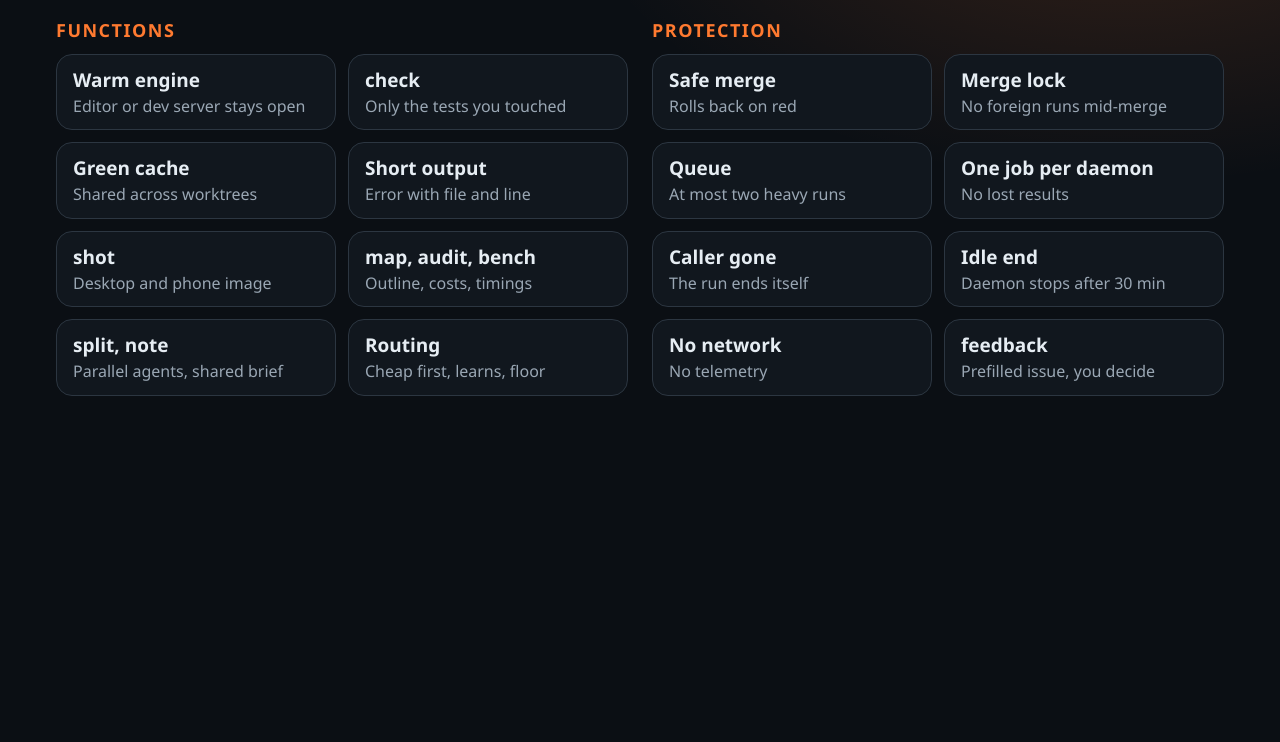
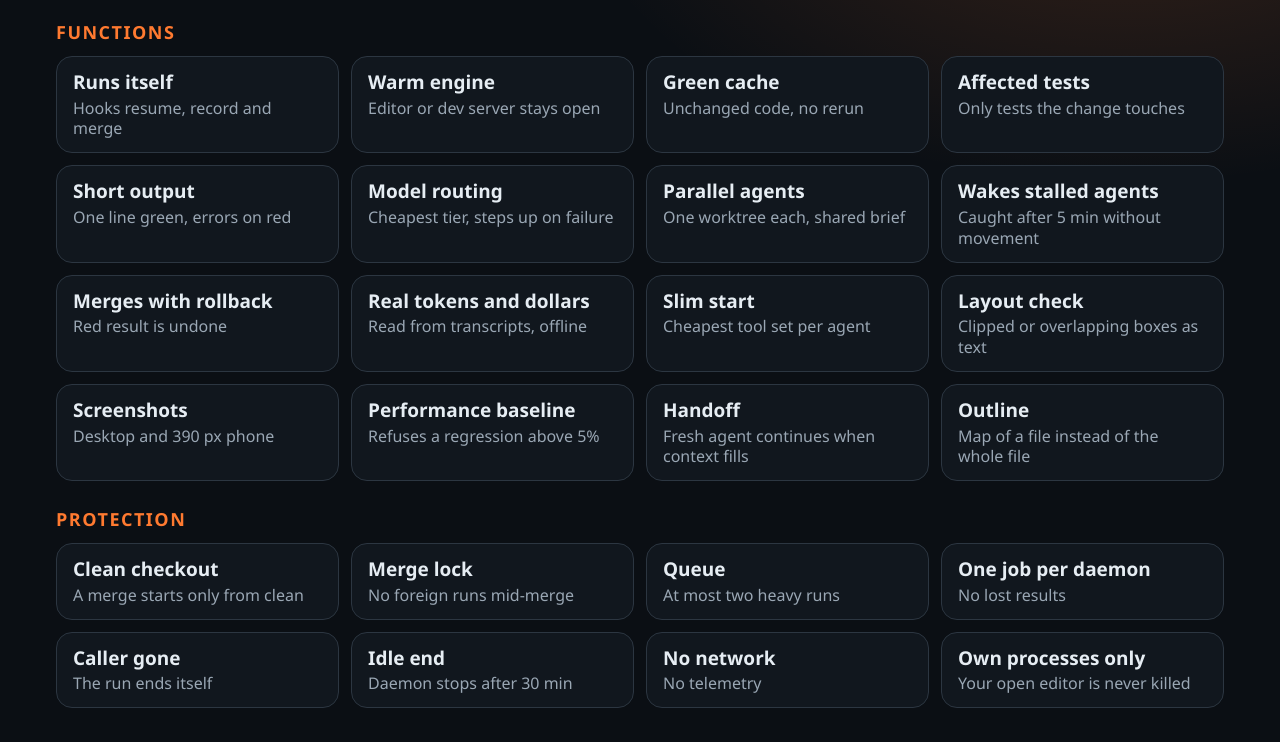
Before and after one commit to Vyrenbusiness-source/warmd, a plain HTML site: page docs/assets/features.html in a window 1280 px wide. Shown: the part 138-880 px from the top of the page. Before the commit the page ends 800 px from the top, so only its background shows below. Drawn offline with Linux system fonts and the light colour scheme.

Commit message:
Site: Windows only, all functions as tiles, real demo session, README sections in list order
- features.png rebuilt from features.html: 16 function tiles, 8 protection tiles
- demo.png from a real session on tests/ab/sample (C:/dev/cart), replaces illustrative demo.gif
- PROOF.md: CI runs on Windows only; FAQ: which OS
- README: one merge section, list covers all functions, line count from wc

Co-Authored-By: Claude Opus 5.5 <noreply@anthropic.com>

```diff
--- a/docs/assets/features.html
+++ b/docs/assets/features.html
@@ -1,41 +1,46 @@
 <!doctype html>
 <html><head><meta charset="utf-8"><style>
 *{box-sizing:border-box;margin:0}
-html,body{width:1280px;height:600px;overflow:hidden}
+html,body{width:1280px;height:880px;overflow:hidden}
 body{background:#0b0f14;color:#e6edf3;font-family:"Segoe UI",system-ui,sans-serif;padding:44px 56px;position:relative}
 body:before{content:"";position:absolute;inset:0;background:radial-gradient(900px 520px at 88% 0%,rgba(255,122,48,.18),transparent 62%)}
 body>*{position:relative}
 .logo{font:800 30px/1 "Segoe UI",system-ui;letter-spacing:-1px}.logo span{color:#ff7a30}
 h1{font-size:40px;line-height:1.15;letter-spacing:-.8px;font-weight:700;margin-top:12px}
 .card{background:#11171e;border:1px solid #2c3641;border-radius:16px}
-.cols{margin-top:24px;display:grid;grid-template-columns:1fr 1fr;gap:24px}
-h2{font-size:18px;letter-spacing:1.5px;text-transform:uppercase;color:#ff7a30;margin-bottom:12px}
-.grid{display:grid;grid-template-columns:1fr 1fr;gap:12px}
+h2{font-size:18px;letter-spacing:1.5px;text-transform:uppercase;color:#ff7a30;margin:26px 0 12px}
+.grid{display:grid;grid-template-columns:repeat(4,1fr);gap:12px}
 .k{padding:13px 16px;font-size:16px;line-height:1.3;color:#9aa7b4}
 .k b{display:block;color:#e6edf3;font-size:19px;margin-bottom:3px}
 </style></head><body>
 <div class="logo">warm<span>d</span></div>
 <h1>Fast by default, safe by design.</h1>
-<div class="cols">
-<div><h2>Functions</h2><div class="grid">
+<h2>Functions</h2><div class="grid">
+ <div class="card k"><b>Runs itself</b>Hooks resume, record and merge</div>
  <div class="card k"><b>Warm engine</b>Editor or dev server stays open</div>
- <div class="card k"><b>check</b>Only the tests you touched</div>
- <div class="card k"><b>Green cache</b>Shared across worktrees</div>
- <div class="card k"><b>Short output</b>Error with file and line</div>
- <div class="card k"><b>shot</b>Desktop and phone image</div>
- <div class="card k"><b>map, audit, bench</b>Outline, costs, timings</div>
- <div class="card k"><b>split, note</b>Parallel agents, shared brief</div>
- <div class="card k"><b>Routing</b>Cheap first, learns, floor</div>
-</div></div>
-<div><h2>Protection</h2><div class="grid">
- <div class="card k"><b>Safe merge</b>Rolls back on red</div>
+ <div class="card k"><b>Green cache</b>Unchanged code, no rerun</div>
+ <div class="card k"><b>Affected tests</b>Only tests the change touches</div>
+ <div class="card k"><b>Short output</b>One line green, errors on red</div>
+ <div class="card k"><b>Model routing</b>Cheapest tier, steps up on failure</div>
+ <div class="card k"><b>Parallel agents</b>One worktree each, shared brief</div>
+ <div class="card k"><b>Wakes stalled agents</b>Caught after 5 min without movement</div>
+ <div class="card k"><b>Merges with rollback</b>Red result is undone</div>
+ <div class="card k"><b>Real tokens and dollars</b>Read from transcripts, offline</div>
+ <div class="card k"><b>Slim start</b>Cheapest tool set per agent</div>
+ <div class="card k"><b>Layout check</b>Clipped or overlapping boxes as text</div>
+ <div class="card k"><b>Screenshots</b>Desktop and 390 px phone</div>
+ <div class="card k"><b>Performance baseline</b>Refuses a regression above 5%</div>
+ <div class="card k"><b>Handoff</b>Fresh agent continues when context fills</div>
+ <div class="card k"><b>Outline</b>Map of a file instead of the whole file</div>
+</div>
+<h2>Protection</h2><div class="grid">
+ <div class="card k"><b>Clean checkout</b>A merge starts only from clean</div>
  <div class="card k"><b>Merge lock</b>No foreign runs mid-merge</div>
  <div class="card k"><b>Queue</b>At most two heavy runs</div>
  <div class="card k"><b>One job per daemon</b>No lost results</div>
  <div class="card k"><b>Caller gone</b>The run ends itself</div>
  <div class="card k"><b>Idle end</b>Daemon stops after 30 min</div>
  <div class="card k"><b>No network</b>No telemetry</div>
- <div class="card k"><b>feedback</b>Prefilled issue, you decide</div>
-</div></div>
+ <div class="card k"><b>Own processes only</b>Your open editor is never killed</div>
 </div>
 </body></html>
```
Also changed, not shown: docs/FAQ.md (+2 -0 lines), docs/PROOF.md (+1 -1 lines), docs/assets/demo.html (added, +31 -0 lines), README.md, docs/assets/demo.gif (deleted), docs/assets/demo.png (added), docs/assets/features.png.
